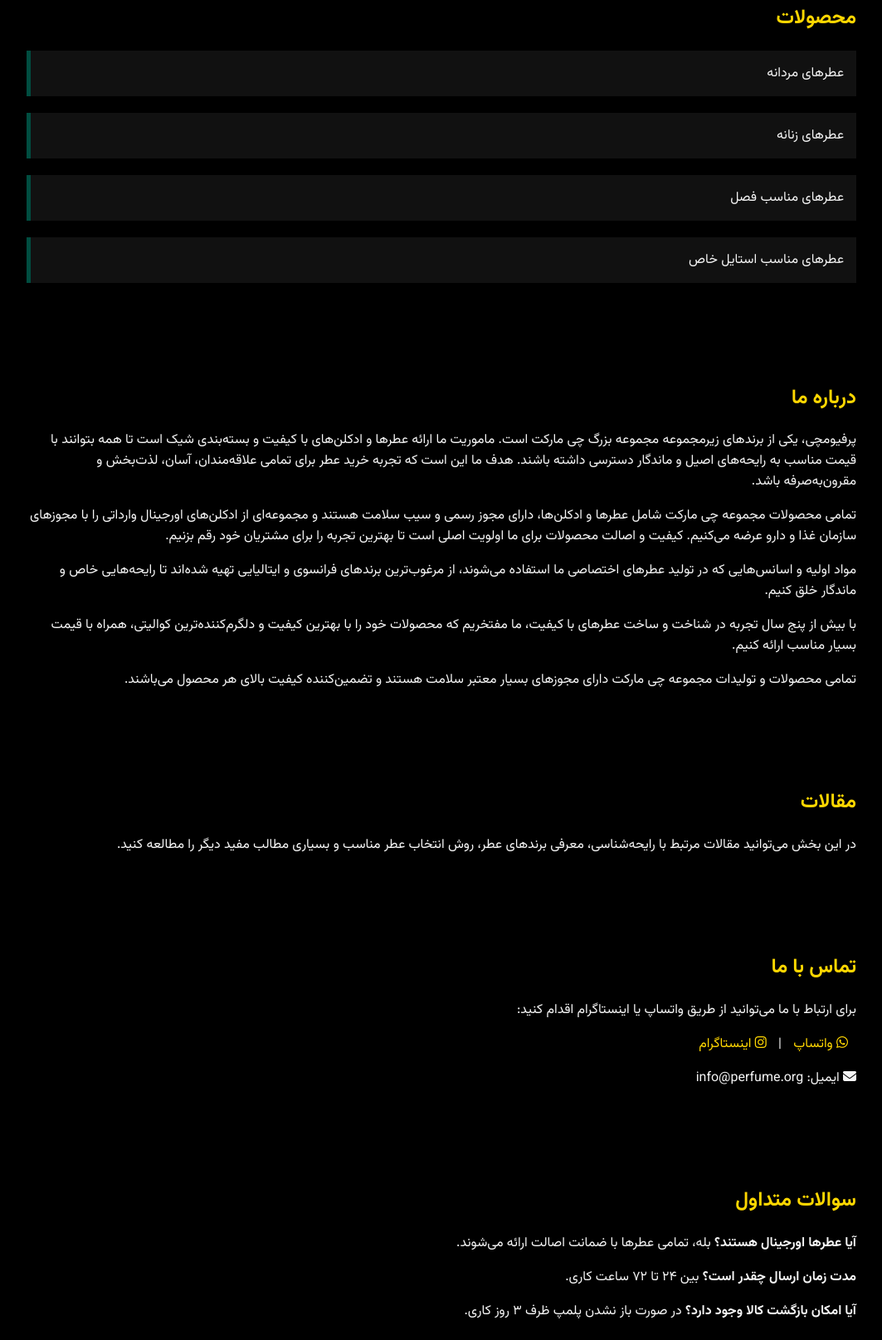
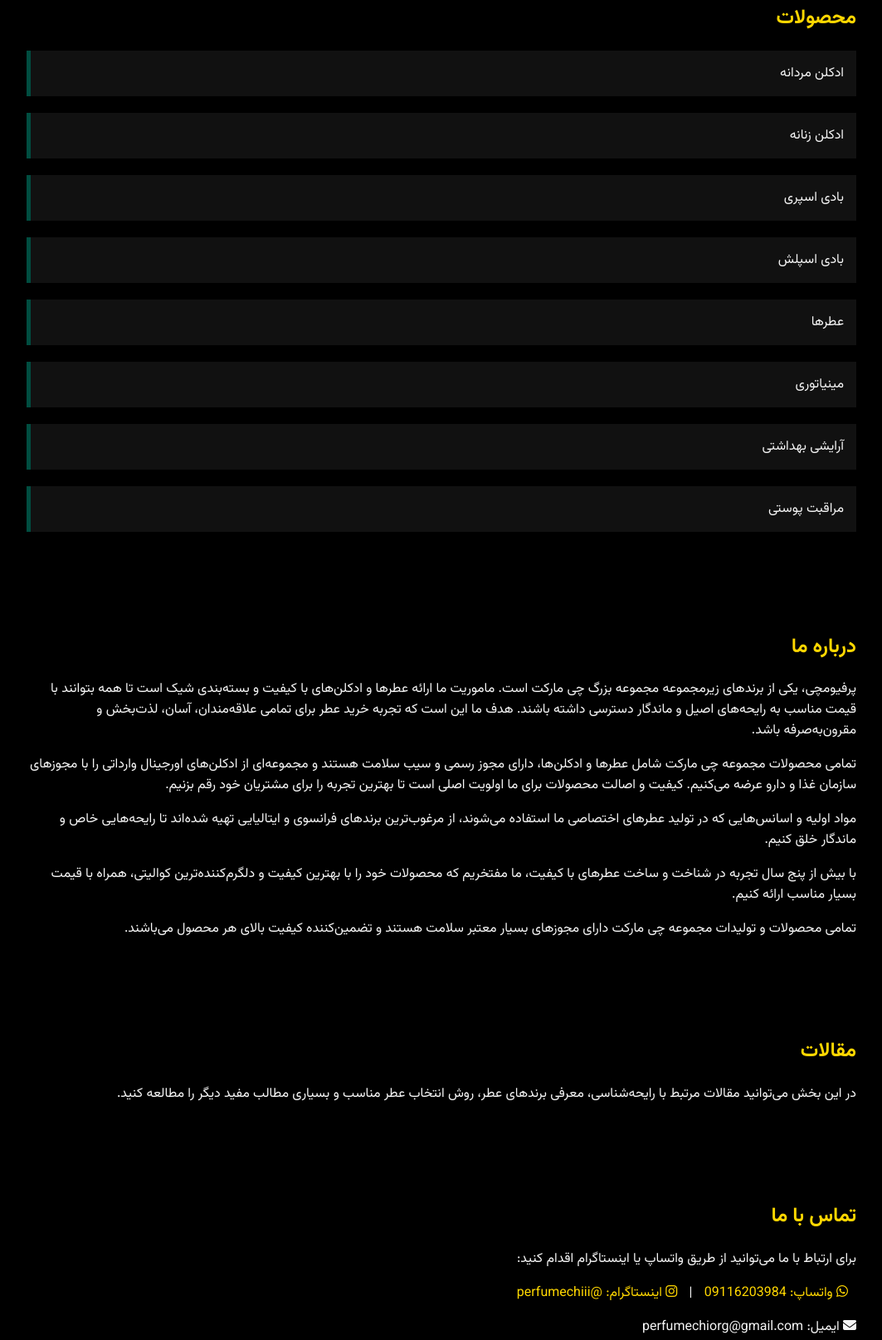
Before and after one commit to nima3984/New, a plain HTML site: page index.html in a window 1280 px wide. Shown: the part 505-2120 px from the top of the page at 83% size, without its empty margins (108-1171 px from the left). Drawn offline with Linux system fonts and the light colour scheme.

Commit message:
Update index.html

```diff
--- a/index.html
+++ b/index.html
@@ -53,6 +53,8 @@
       margin: 20px 0;
       padding: 15px;
       border-left: 5px solid #004d40;
+      cursor: pointer;
+      user-select: none;
     }
     footer {
       background-color: #004d40;
@@ -124,10 +126,14 @@
 
   <section id="products">
     <h2>محصولات</h2>
-    <div class="product-category">عطرهای مردانه</div>
-    <div class="product-category">عطرهای زنانه</div>
-    <div class="product-category">عطرهای مناسب فصل</div>
-    <div class="product-category">عطرهای مناسب استایل خاص</div>
+    <div class="product-category">ادکلن مردانه</div>
+    <div class="product-category">ادکلن زنانه</div>
+    <div class="product-category">بادی اسپری</div>
+    <div class="product-category">بادی اسپلش</div>
+    <div class="product-category">عطرها</div>
+    <div class="product-category">مینیاتوری</div>
+    <div class="product-category">آرایشی بهداشتی</div>
+    <div class="product-category">مراقبت پوستی</div>
   </section>
 
   <section id="about">
@@ -173,15 +179,16 @@
     <h2>تماس با ما</h2>
     <p>برای ارتباط با ما می‌توانید از طریق واتساپ یا اینستاگرام اقدام کنید:</p>
     <div class="social">
-      <a href="https://wa.me/your-number" target="_blank"
-        ><i class="fab fa-whatsapp"></i> واتساپ</a
+      <a href="https://wa.me/09116203984" target="_blank"
+        ><i class="fab fa-whatsapp"></i> واتساپ: 09116203984</a
       >
       |
-      <a href="https://instagram.com/yourpage" target="_blank"
-        ><i class="fab fa-instagram"></i> اینستاگرام</a
+      <a href="https://instagram.com/perfumechiii" target="_blank"
+        ><i class="fab fa-instagram"></i> اینستاگرام: @perfumechiii</a
       >
     </div>
-    <p><i class="fa fa-envelope"></i> ایمیل: info@perfume.org</p>
+    <p><i class="fa fa-envelope"></i> ایمیل: perfumechiorg@gmail.com</p>
+    <p><i class="fa fa-phone"></i> شماره تماس: 09116203984</p>
   </section>
 
   <section id="faq">
```
